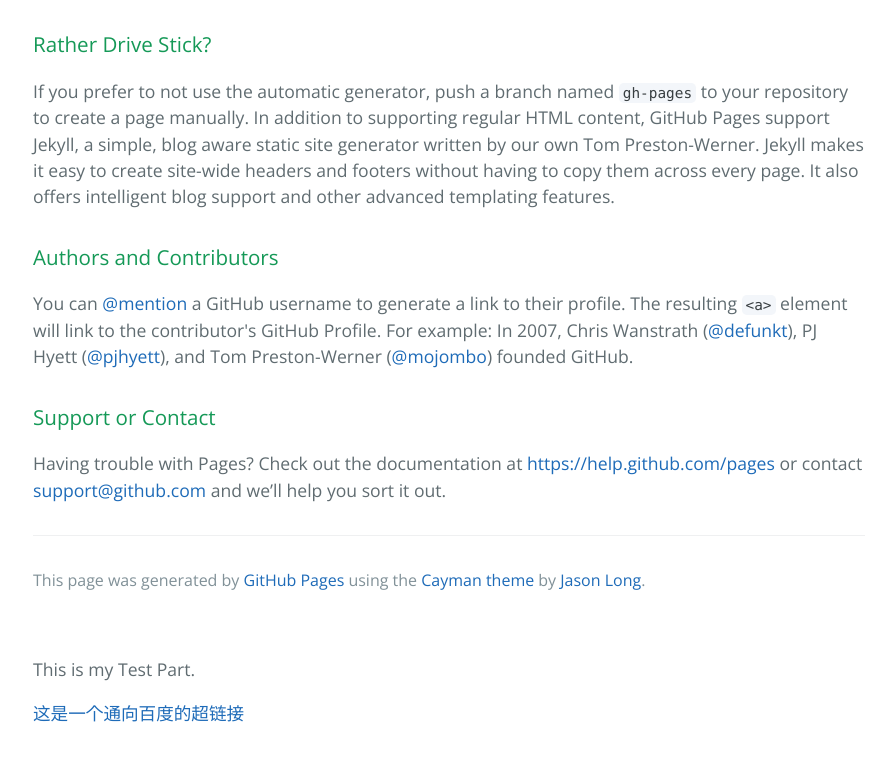
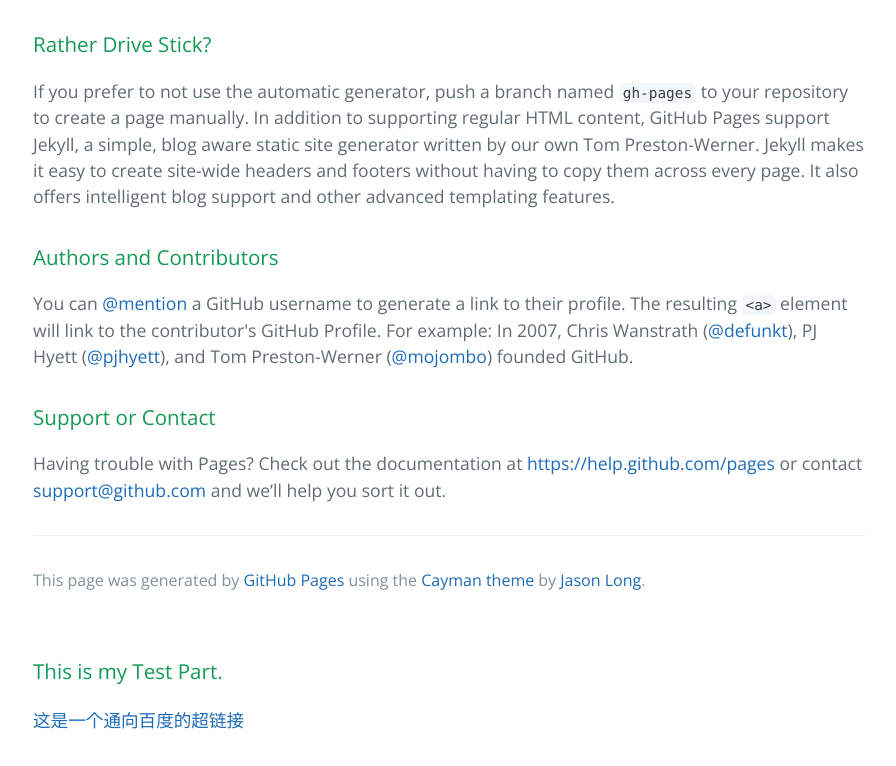
Before and after one commit to naisubing/naisubing.github.io, a plain HTML site: page index.html in a window 1280 px wide. Shown: the part 817-1583 px from the top of the page, without its empty margins (191-1087 px from the left). Drawn offline with nearby package versions, Linux system fonts and the light colour scheme.

Commit message:
Update index.html

```diff
--- a/index.html
+++ b/index.html
@@ -9,7 +9,7 @@
     <link rel="stylesheet" type="text/css" href="stylesheets/stylesheet.css" media="screen">
     <link rel="stylesheet" type="text/css" href="stylesheets/github-light.css" media="screen">
 <!--百度统计START-->
-    <script>
+    <script type=text/javascript>
 var _hmt = _hmt || [];
 (function() {
   var hm = document.createElement("script");
@@ -67,7 +67,7 @@ $ git checkout gh-pages
 
     </section>
     <section class="main-content">
-      <p>This is my Test Part.</p>
+      <h3><p>This is my Test Part.</p></h3>
       <a href="http://www.baidu.com">这是一个通向百度的超链接</a>
     </section>
 
```
